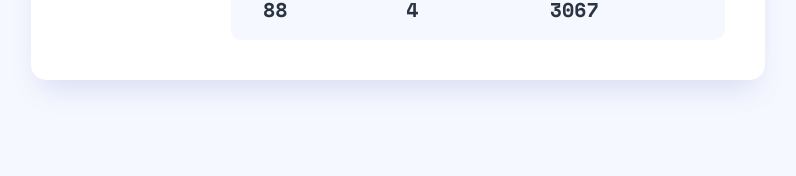
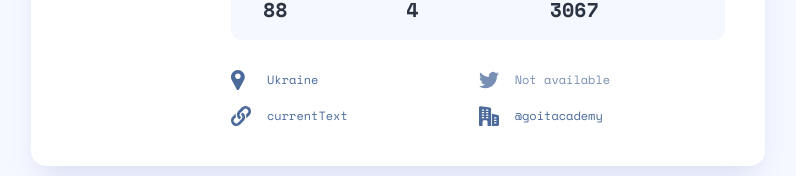
Before and after one commit to isITnow/pet-project_react-ts, a React (Create React App) app: page / in a window 1280 px wide. Shown: the part 500-676 px from the top of the page, without its empty margins (242-1038 px from the left). Built offline with nearby package versions, Linux system fonts and the light colour scheme.

Commit message:
add/implement UserInfo and InfoItem component

```diff
--- /dev/null
+++ b/src/components/InfoItem/InfoItem.module.scss
@@ -0,0 +1,36 @@
+:global {
+    body[data-theme='light'] {
+        --info-color: var(--gray-200);
+    }
+
+    body[data-theme='dark'] {
+        --info-color: var(--white);
+    }
+}
+
+.infoItem {
+    color: var(--info-color);
+    font-size: 0.75rem;
+    line-height: 1.5;
+    display: flex;
+    align-items: center;
+
+    svg {
+        fill: var(--info-color);
+        margin-right: 1rem;
+        width: 20px;
+    }
+
+    &.empty {
+        opacity: 0.75;
+    }
+}
+
+.link {
+    text-decoration: none;
+    color: var(--info-color);
+
+    &:hover {
+        text-decoration: underline;
+    }
+}
--- /dev/null
+++ b/src/components/InfoItem/InfoItem.tsx
@@ -0,0 +1,31 @@
+import s from './InfoItem.module.scss';
+
+export interface IInfoItemProps {
+  icon: React.ReactNode,
+  text?: string | null,
+  isLink?: boolean,
+}
+
+export const InfoItem = ({ icon, text, isLink }: IInfoItemProps) => {
+  const currentText = text || 'Not available';
+  let currentHref = '';
+  if (isLink) {
+    currentHref = text && text.startsWith('http') ? text : `http://${text}`;
+  }
+
+  return (
+    <div className={`${s.infoItem}${text ? '' : ` ${s.empty}`}`}>
+      {icon}
+      <div>
+        {isLink && text ? (<a
+          href={currentHref}
+          target="_blank"
+          rel='noreferrer'
+          className={s.link}
+        >
+          currentText
+        </a>) : currentText}
+      </div>
+  </div>
+);
+}
--- /dev/null
+++ b/src/components/InfoItem/index.ts
@@ -0,0 +1 @@
+export * from './InfoItem';
--- a/src/components/UserCard/UserCard.tsx
+++ b/src/components/UserCard/UserCard.tsx
@@ -1,3 +1,4 @@
+import { UserInfo } from 'components/UserInfo';
 import { UserStats } from 'components/UserStats';
 import { UserTitle } from 'components/UserTitle';
 import { LocalGithubUser } from 'types';
@@ -13,9 +14,10 @@
       login={props.login}
       name={props.name}
     />
-    <p className={`${s.bio}${props.bio ? '' : `${s.empty}`}`}>
+    <p className={`${s.bio}${props.bio ? '' : ` ${s.empty}`}`}>
       {props.bio || 'This profile has no bio' }
     </p>
     <UserStats repos={props.repos} followers={props.followers} following={props.following} />
+    <UserInfo blog={props.blog} company={props.company} location={props.location} twitter={props.twitter} />
   </div>
 );
--- /dev/null
+++ b/src/components/UserInfo/UserInfo.module.scss
@@ -0,0 +1,11 @@
+.userInfo {
+    display: flex;
+    flex-direction: column;
+    gap: 1rem;
+
+    @media (min-width: 767px) {
+        display: grid;
+        grid-template-rows: repeat(2, 1fr);
+        grid-auto-flow: column;
+    }
+}
--- /dev/null
+++ b/src/components/UserInfo/UserInfo.tsx
@@ -0,0 +1,39 @@
+import { ReactComponent as LocationIcon } from 'assets/icon-location.svg';
+import { ReactComponent as CompanyIcon} from 'assets/icon-company.svg';
+import { ReactComponent as TwitterIcon} from 'assets/icon-twitter.svg';
+import { ReactComponent as BlogIcon} from 'assets/icon-website.svg';
+import { IInfoItemProps, InfoItem } from 'components/InfoItem';
+import { LocalGithubUser } from 'types';
+
+import s from './UserInfo.module.scss';
+
+interface UserInfoProps extends Pick<LocalGithubUser, 'location' | 'company' | 'twitter' | 'blog'> { }
+
+export const UserInfo = ({ location, company, twitter, blog }: UserInfoProps) => {
+  const items: IInfoItemProps[] = [
+    {
+      icon: <LocationIcon />,
+      text: location
+    },
+    {
+      icon: <BlogIcon />,
+      text: blog,
+      isLink: true
+    },
+    {
+      icon: <TwitterIcon />,
+      text: twitter,
+    },
+    {
+      icon: <CompanyIcon />,
+      text: company,
+    }
+  ]
+  return (
+    <div className={s.userInfo}>
+      {items.map((item, index) => (
+        <InfoItem {...item} key={index} />
+    ))}
+  </div>
+);
+}
--- /dev/null
+++ b/src/components/UserInfo/index.ts
@@ -0,0 +1 @@
+export * from './UserInfo';
```
